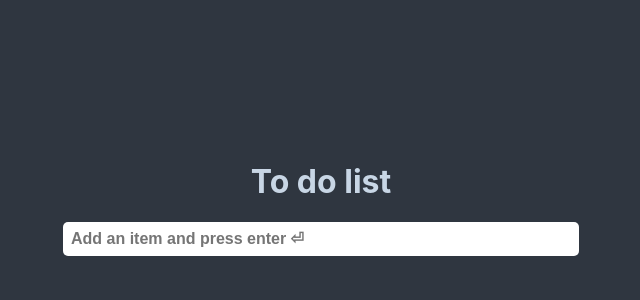
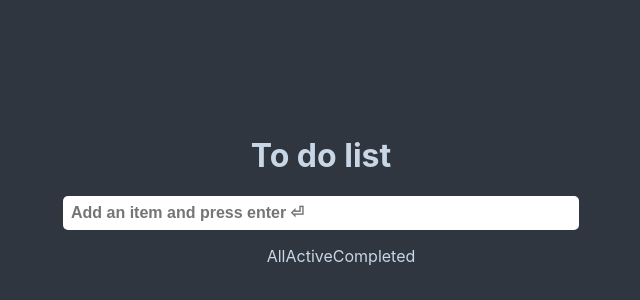
Before and after one commit to sylvainJacot/ToDoList, a React (Create React App) app: page /active in a window 1280 px wide. Shown: the part 202-502 px from the top of the page, without its empty margins (319-959 px from the left). Built offline with nearby package versions, Linux system fonts and the light colour scheme.

Commit message:
Tab mapping created

```diff
--- a/src/App.js
+++ b/src/App.js
@@ -1,10 +1,13 @@
 import React from 'react';
 import ToDoList from "./Components/ToDoList";
+import{ BrowserRouter as Router} from "react-router-dom";
 
 function App() {
   return (
     <div className="App">
-      <ToDoList/>
+        <Router>
+            <ToDoList/>
+        </Router>
     </div>
   );
 }
--- /dev/null
+++ b/src/Components/Data.js
@@ -0,0 +1,18 @@
+
+export const TabList = [
+    {
+        id: "1",
+        path:"/",
+        label:"All",
+    },
+    {
+        id: "2",
+        path:"/",
+        label:"Active",
+    },
+    {
+        id: "3",
+        path:"/",
+        label:"Completed",
+    },
+]
--- /dev/null
+++ b/src/Components/TabStatus/TabStatus.js
@@ -0,0 +1,30 @@
+import React from "react";
+import styled from "styled-components";
+import TabStatusItem from "./TabStatusItem";
+import {TabList} from "../Data";
+
+export const Wrapper = styled.ul`
+display: flex;
+flex-direction: row;
+`;
+
+const TabStatus = () => {
+    return <>
+        <Wrapper>
+
+            {
+                TabList.map((TabListItem,index) =>
+
+                    <TabStatusItem
+                        key={index}
+                        to={TabListItem.path}
+                        label={TabListItem.label}
+                    />
+                )
+            }
+
+        </Wrapper>
+    </>
+}
+
+export default TabStatus;
--- /dev/null
+++ b/src/Components/TabStatus/TabStatusItem.js
@@ -0,0 +1,30 @@
+import React from "react";
+import styled from "styled-components";
+import {Link} from "react-router-dom";
+import {Colors} from "../Colors";
+
+
+export const LinkWrapper = styled.li`
+list-style: none;
+`;
+
+export const StyledLink = styled(Link)`
+text-decoration: none;
+color: ${Colors.LightGrey};
+
+`;
+
+
+const TabStatusItem = (props) => {
+
+    return <>
+            <LinkWrapper key={props.key}>
+                <StyledLink to={props.to}>
+                    {props.label}
+                </StyledLink>
+            </LinkWrapper>
+    </>
+
+};
+
+export default TabStatusItem;
--- a/src/Components/ToDoList.js
+++ b/src/Components/ToDoList.js
@@ -2,6 +2,7 @@ import React from "react";
 import styled from "styled-components";
 import AddItem from "../Components/AddItem";
 import {Colors} from  "../Components/Colors";
+import TabStatus from "./TabStatus/TabStatus";
 
 export const Wrapper = styled.div`
 width: 100%;
@@ -22,6 +23,7 @@ const ToDoList = () => {
         <Wrapper>
             <Title>To do list</Title>
             <AddItem/>
+            <TabStatus/>
         </Wrapper>
     )
 }
```
Also changed, not shown: src/Components/TabStatus.js (deleted, +0 -15 lines).
